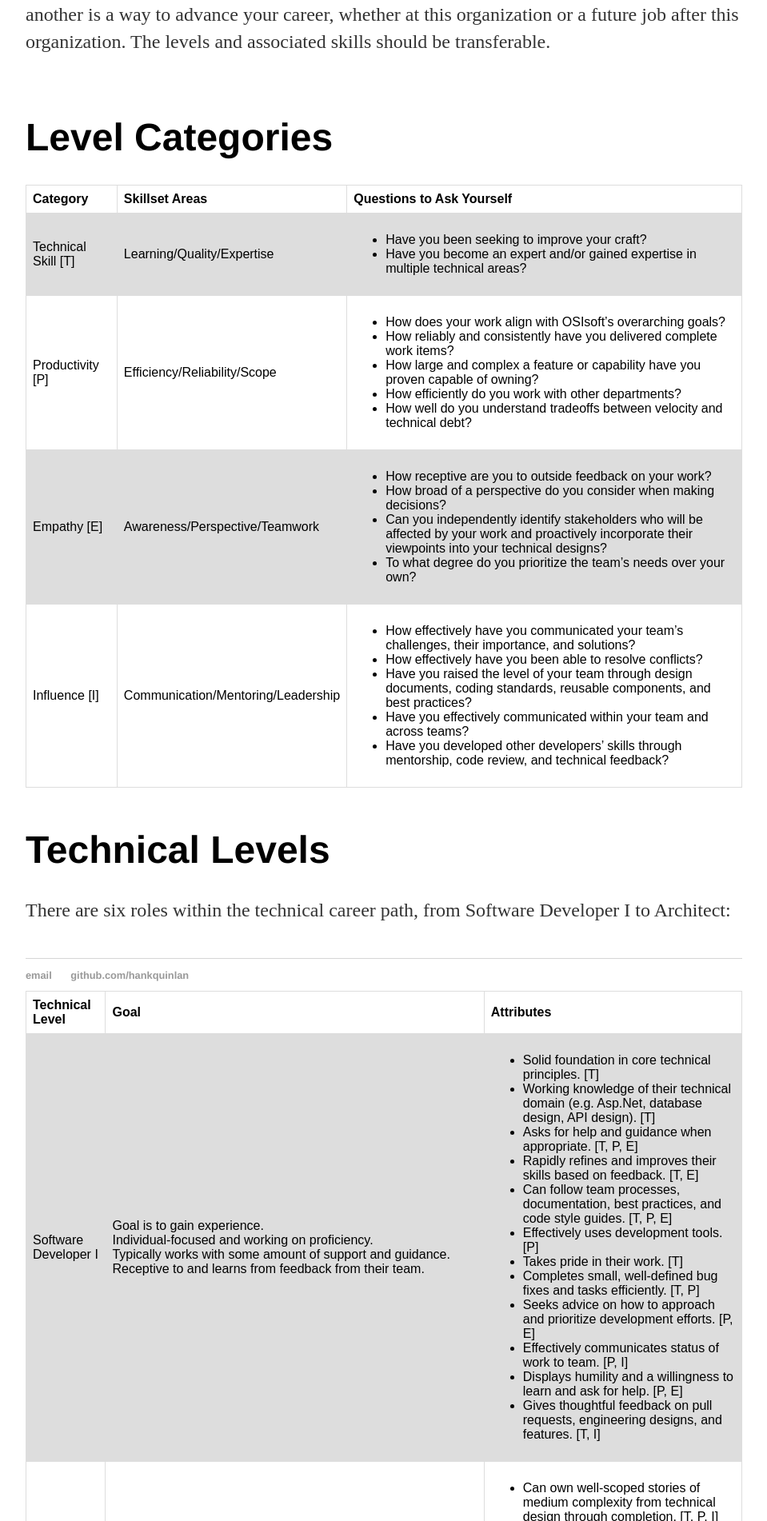
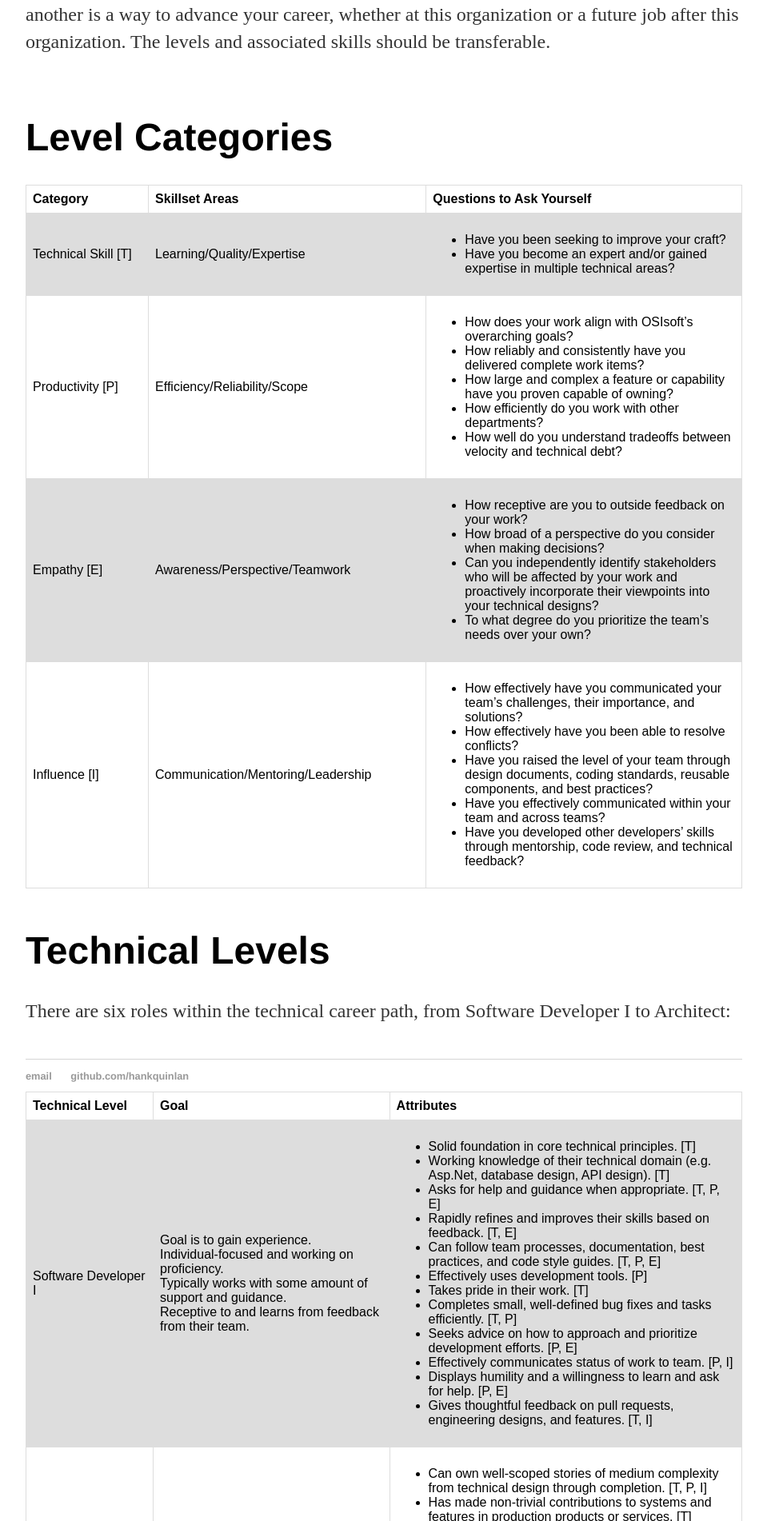
Before and after one commit to OSIEng/osieng.github.io, a Jekyll site: the page built from career/index.html, in a window 1280 px wide. Shown: the part 622-2524 px from the top of the page at 80% size, without its empty margins (160-1119 px from the left). Built offline with Jekyll 4.4.1, drawn with Linux system fonts in a browser that asks for light colours.

Commit message:
Update index.html
Add column width values

```diff
--- a/career/index.html
+++ b/career/index.html
@@ -36,6 +36,9 @@ tr:nth-child(even) {
 	</br>
 <h1>Level Categories</h1>
 <table>
+	<col width="200">
+  	<col width="400">
+	<col width="600">
   <tr>
     <th>Category</th>
     <th>Skillset Areas</th>
@@ -78,6 +81,9 @@ tr:nth-child(even) {
 </p>
 </br>
 <table>
+	<col width="200">
+  	<col width="400">
+	<col width="600">
 	<tr>
 		<th>Technical Level</th>
 		<th>Goal</th>
```
